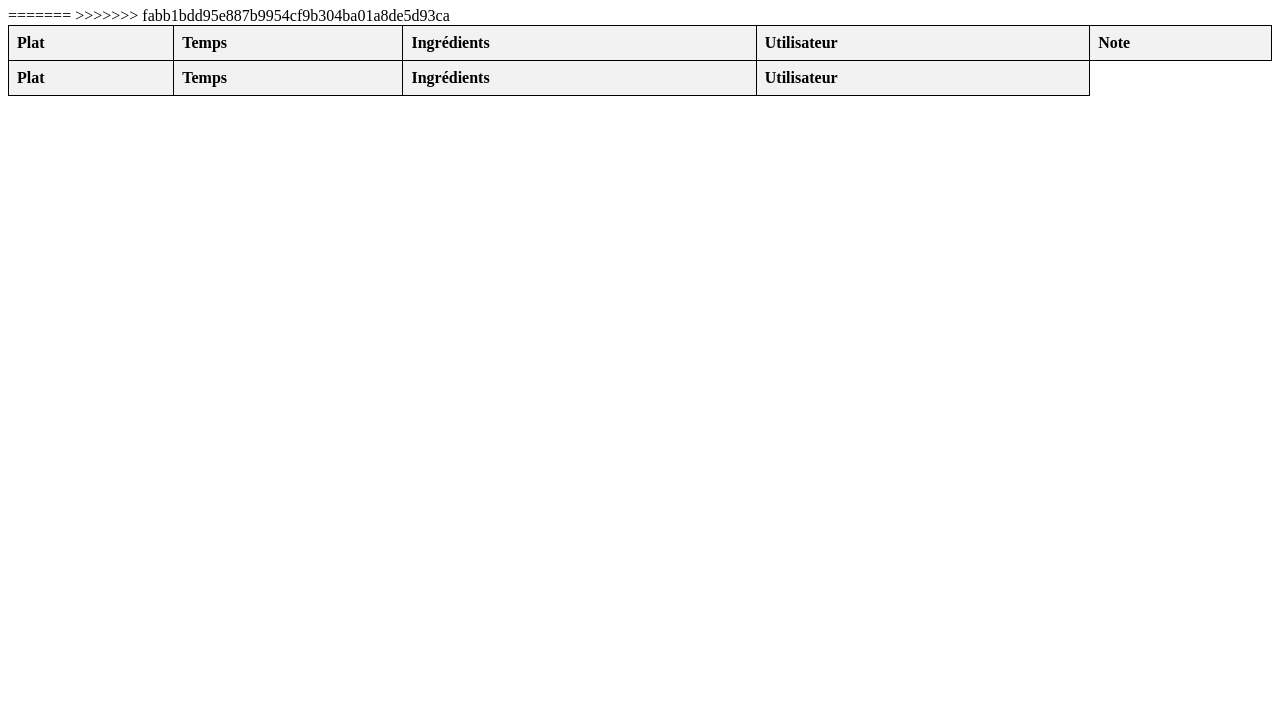
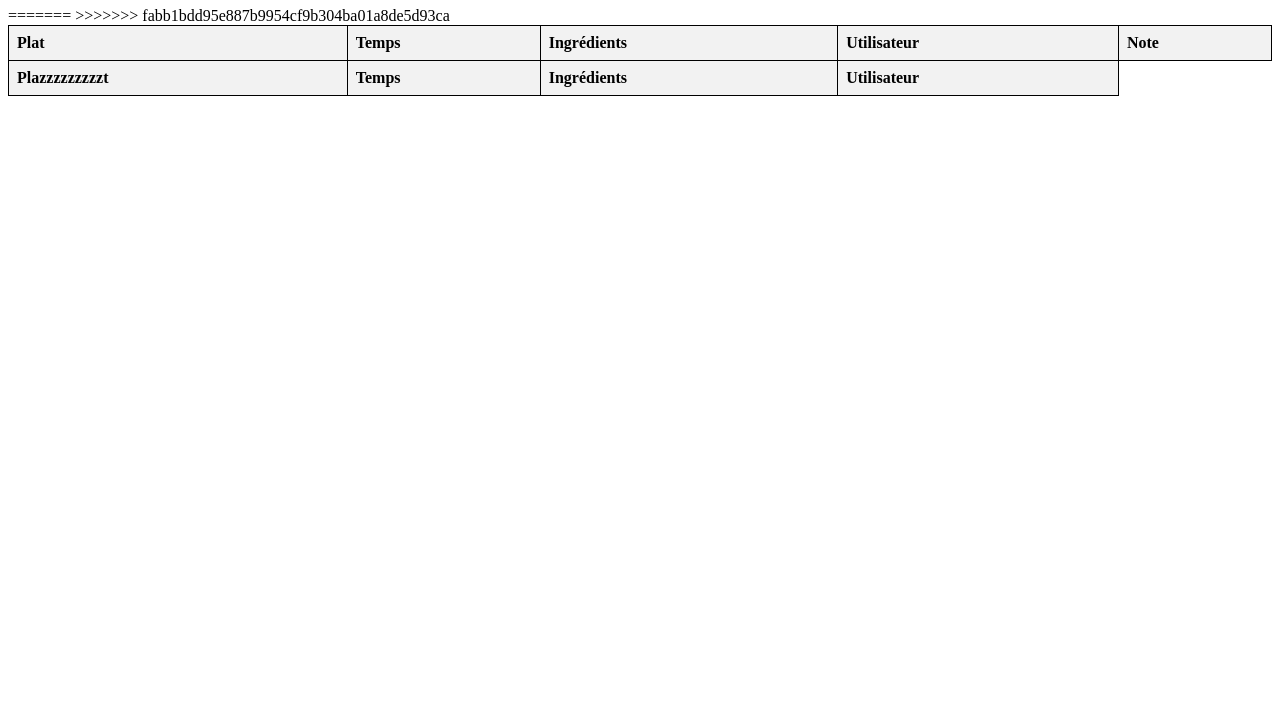
Before and after one commit to SantiagoDiFede/MarmitonLite_DevWeb, a website: page public/index.html in a window 1280 px wide. Shown: the part 73-800 px from the top of the page. Drawn offline with Linux system fonts and the light colour scheme.

Commit message:
Update index.html

```diff
--- a/public/index.html
+++ b/public/index.html
@@ -30,7 +30,7 @@
 
         <HEAD <thead>
             <tr>
-                <th>Plat</th>
+                <th>Plazzzzzzzzzt</th>
                 <th>Temps</th>
                 <th>Ingrédients</th>
                 <th>Utilisateur</th>
```
